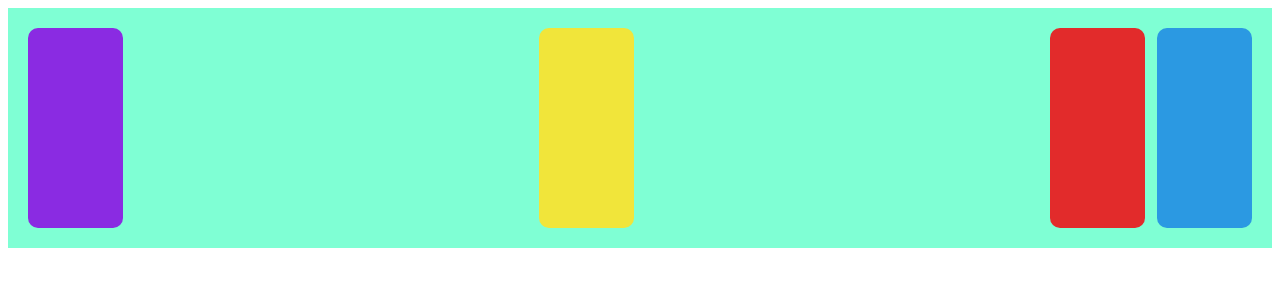
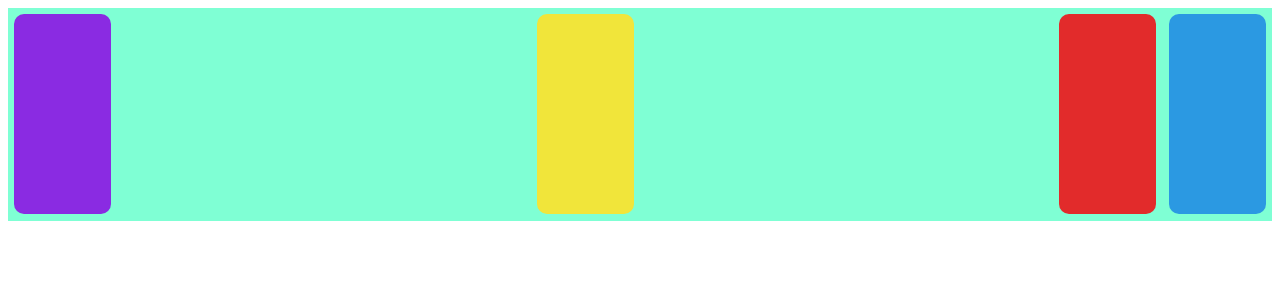
Before and after one commit to RudsonAcademico/aula-sobre-flex, a plain HTML site: page index.html in a window 1280 px wide. Drawn offline with Linux system fonts and the light colour scheme.

Commit message:
alteração

```diff
--- a/style.css
+++ b/style.css
@@ -1,14 +1,14 @@
 .conteine{
     background-color: aquamarine;
     display: flex;
-    padding: 20px;
+    padding: 0.5%;
     gap: 1%;
 
 }
 .box{
     background-color: rgb(138, 43, 226);
     height: 200px;
-    width: 150px;
+    width: 8%;
     border-radius: 10px;
     margin-right: 33%;
 }
@@ -16,19 +16,19 @@
 .box1{
     background-color: rgb(226, 43, 43);
     height: 200px;
-    width: 150px;
+    width: 8%;
     border-radius: 10px;
 }
 .box2{
     background-color: rgb(43, 153, 226);
     height: 200px;
-    width: 150px;
+    width: 8%;
     border-radius: 10px;
 }
 .boxC{
     background-color: rgb(241, 229, 58);
     height: 200px;
-    width: 150px;
+    width: 8%;
     border-radius: 10px;
     margin-right: 33%;
 }
```
